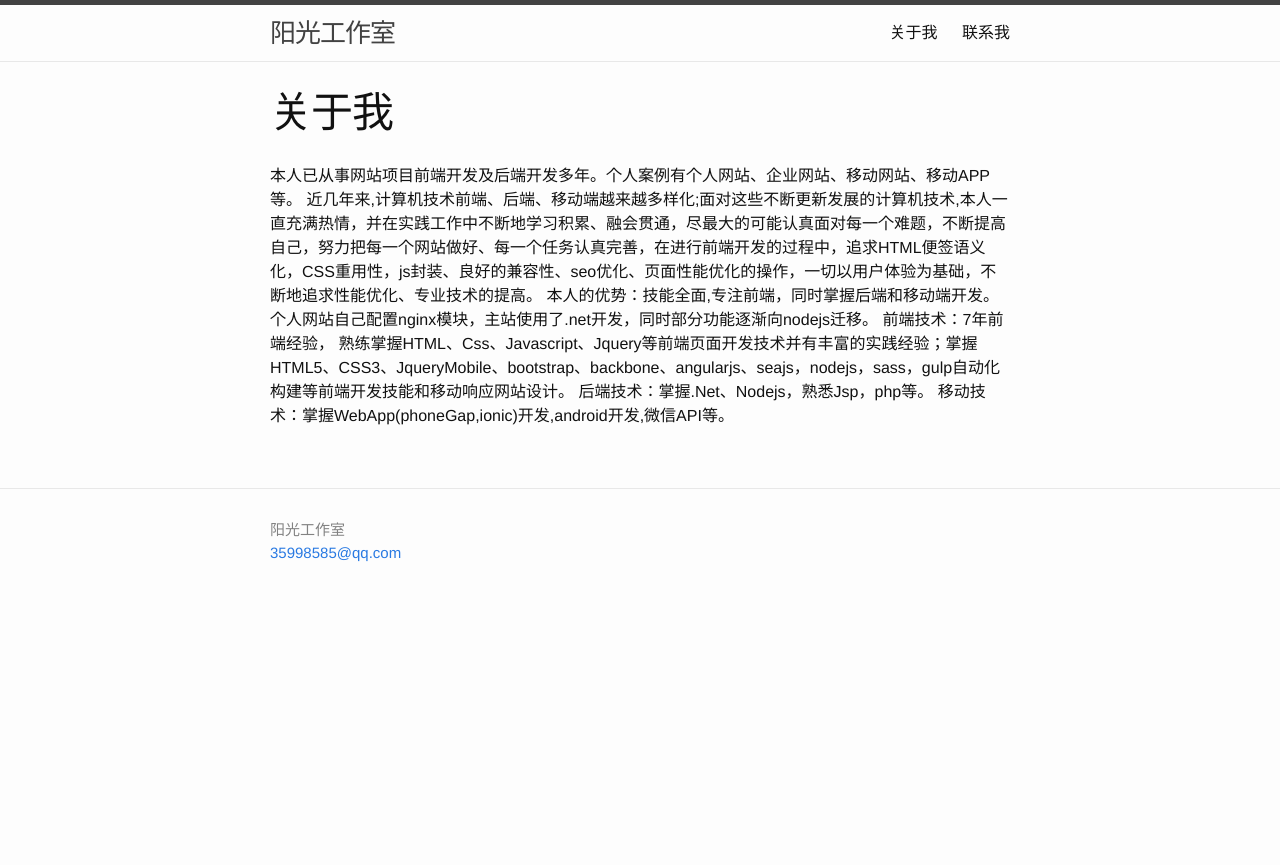
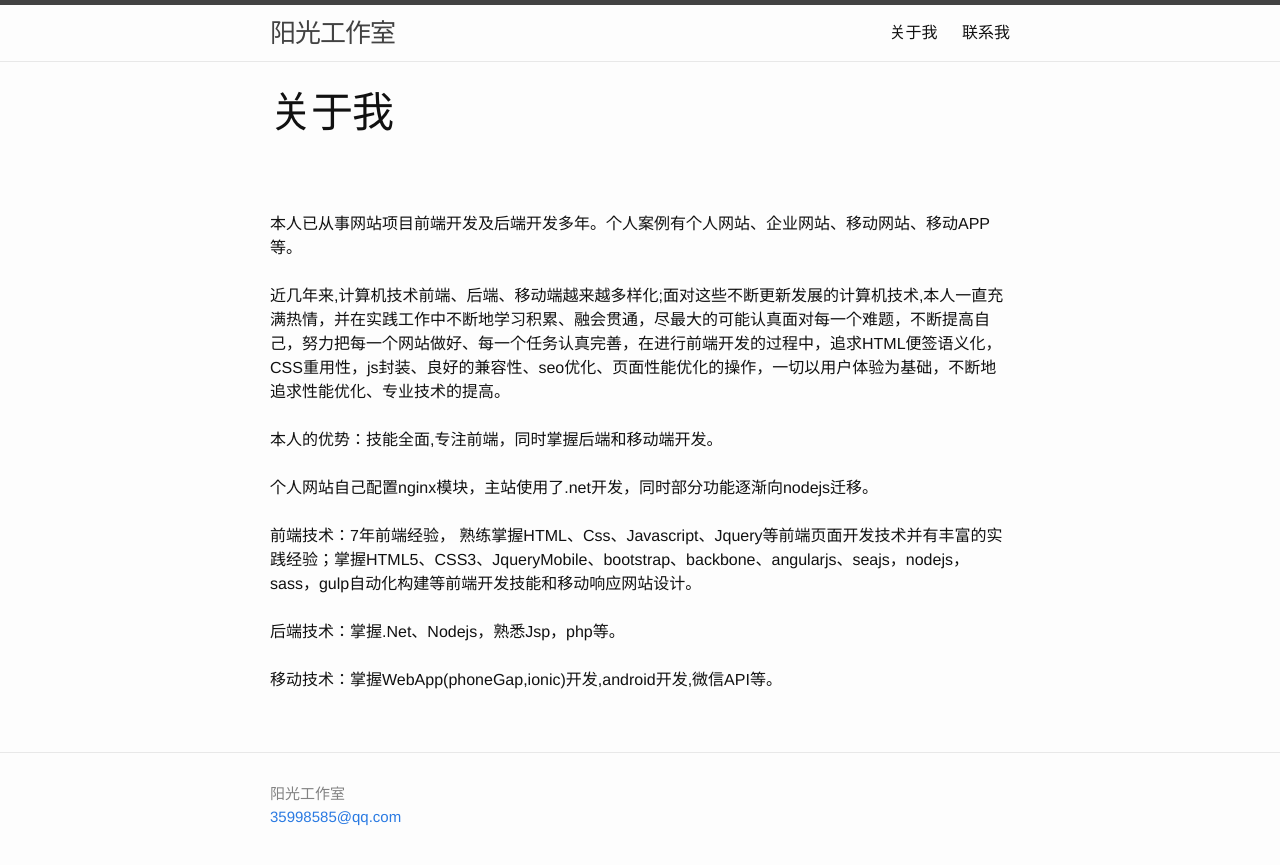
Before and after one commit to shinyuer/shinystudio, a Jekyll site: the page built from about.md, in a window 1280 px wide. Shown: the top 865 px of the page. Built offline with Jekyll 4.4.1, drawn with Linux system fonts in a browser that asks for light colours.

Commit message:
index1.6

```diff
--- a/_posts/2016-4-11-welcome.markdown
+++ b/_posts/2016-4-11-welcome.markdown
@@ -1,6 +1,6 @@
 ---
 layout: post
-title:  "Welcome to 阳光工作室!"
+title:  "Welcome"
 date:   2016-04-11 20:20:20 +0800
 categories:  update
 ---
--- a/about.md
+++ b/about.md
@@ -3,11 +3,18 @@ layout: page
 title: 关于我
 permalink: /about/
 ---
-
-  本人已从事网站项目前端开发及后端开发多年。个人案例有个人网站、企业网站、移动网站、移动APP等。
+<br/>
+<br/>
+  本人已从事网站项目前端开发及后端开发多年。个人案例有个人网站、企业网站、移动网站、移动APP等。<br/>
+<br/>
   近几年来,计算机技术前端、后端、移动端越来越多样化;面对这些不断更新发展的计算机技术,本人一直充满热情，并在实践工作中不断地学习积累、融会贯通，尽最大的可能认真面对每一个难题，不断提高自己，努力把每一个网站做好、每一个任务认真完善，在进行前端开发的过程中，追求HTML便签语义化，CSS重用性，js封装、良好的兼容性、seo优化、页面性能优化的操作，一切以用户体验为基础，不断地追求性能优化、专业技术的提高。
-  本人的优势：技能全面,专注前端，同时掌握后端和移动端开发。
-  个人网站自己配置nginx模块，主站使用了.net开发，同时部分功能逐渐向nodejs迁移。
-  前端技术：7年前端经验， 熟练掌握HTML、Css、Javascript、Jquery等前端页面开发技术并有丰富的实践经验；掌握HTML5、CSS3、JqueryMobile、bootstrap、backbone、angularjs、seajs，nodejs，sass，gulp自动化构建等前端开发技能和移动响应网站设计。
-  后端技术：掌握.Net、Nodejs，熟悉Jsp，php等。
-  移动技术：掌握WebApp(phoneGap,ionic)开发,android开发,微信API等。
+<br/>
+<br/>本人的优势：技能全面,专注前端，同时掌握后端和移动端开发。
+<br/>
+<br/>个人网站自己配置nginx模块，主站使用了.net开发，同时部分功能逐渐向nodejs迁移。
+<br/>
+<br/>前端技术：7年前端经验， 熟练掌握HTML、Css、Javascript、Jquery等前端页面开发技术并有丰富的实践经验；掌握HTML5、CSS3、JqueryMobile、bootstrap、backbone、angularjs、seajs，nodejs，sass，gulp自动化构建等前端开发技能和移动响应网站设计。
+<br/>
+<br/>后端技术：掌握.Net、Nodejs，熟悉Jsp，php等。
+<br/>
+<br/>移动技术：掌握WebApp(phoneGap,ionic)开发,android开发,微信API等。
```
Also changed, not shown: contact.md (+5 -2 lines).
